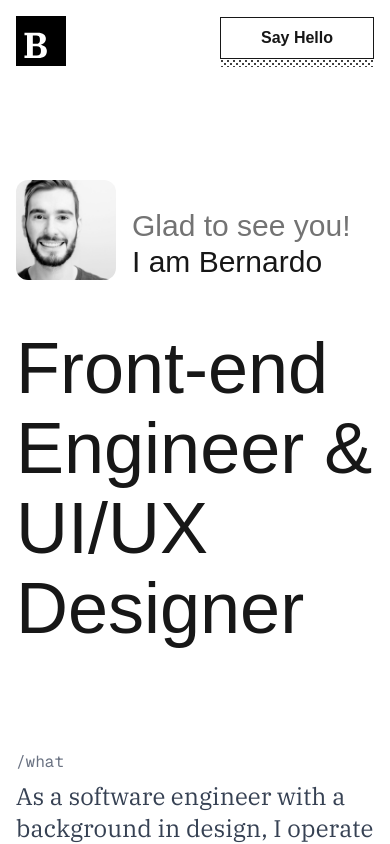
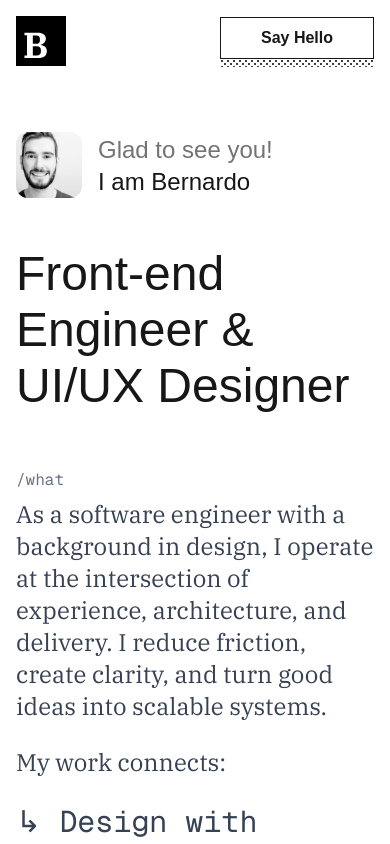
Before and after one commit to bernbecht/bbp-portfolio, a Next.js app: page / in a window 390 px wide. Shown: the top 844 px of the page. Built offline with nearby package versions, Linux system fonts and the light colour scheme.

Commit message:
💄 changes font size and spacing for mobile

```diff
--- a/components/Footer.tsx
+++ b/components/Footer.tsx
@@ -29,7 +29,7 @@ export function Footer() {
     <footer
       id="footer"
       aria-labelledby="footer-heading"
-      className="relative pt-24 pb-8"
+      className="relative pt-12 md:pt-24 pb-8"
     >
       <div className="absolute inset-0 z-0 opacity-20 dither" aria-hidden />
 
@@ -89,7 +89,7 @@ export function Footer() {
             </div>
           </div>
 
-          <div className="text-center mt-24">
+          <div className="text-center mt-12 md:mt-24">
             <p className="text-[1.8em] font-medium border-b border-black pt-4 pb-4 font-serif">
               Thank you and have a nice day!
             </p>
--- a/components/Hero.tsx
+++ b/components/Hero.tsx
@@ -2,23 +2,23 @@ import Image from "next/image";
 
 export function Hero() {
   return (
-    <section className="my-24">
+    <section className="my-12 md:my-24">
       <div className="flex items-center gap-4 mb-12 items-end">
         <Image
           src="/profile.jpeg"
           alt="portrait"
           width={100}
           height={100}
-          className="rounded-xl"
+          className="rounded-xl w-[66px] md:w-[100px]"
         />
 
-        <div className="text-3xl  ">
+        <div className="text-2xl md:text-3xl">
           <p className="text-neutral-500">Glad to see you!</p>
           <h1 className="hero-name">I am Bernardo</h1>
         </div>
       </div>
 
-      <h2 className="hero-headline text-7xl/20">
+      <h2 className="hero-headline text-5xl/14 md:text-7xl/20">
         Front-end Engineer & <br />
         UI/UX Designer <br />
       </h2>
```
